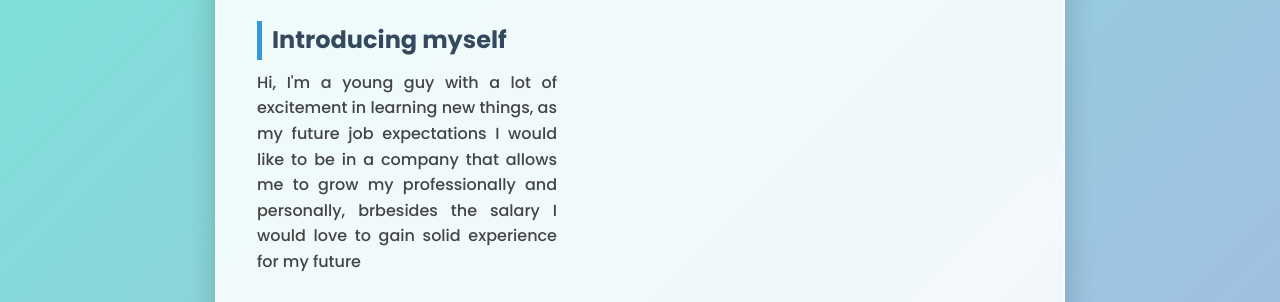
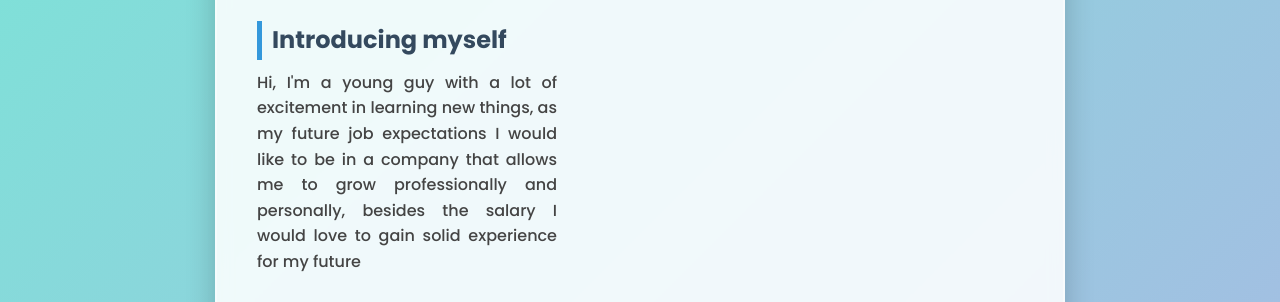
Before and after one commit to S1RZA/Riwi, a plain HTML site: page cv/index.html in a window 1280 px wide. Shown: the part 573-875 px from the top of the page. Drawn offline with Linux system fonts and the light colour scheme.

Commit message:
Update index.html

```diff
--- a/cv/index.html
+++ b/cv/index.html
@@ -27,7 +27,7 @@
 
     <div>
         <h2 class="titles">Introducing myself</h2>
-        <p style="display: block;width: 300px; text-align: justify;"> Hi, I'm a young guy with a lot of excitement in learning new things, as my future job expectations I would like to be in a company that allows me to grow my professionally and personally, brbesides the salary I would love to gain solid experience for my future</p>
+        <p style="display: block;width: 300px; text-align: justify;"> Hi, I'm a young guy with a lot of excitement in learning new things, as my future job expectations I would like to be in a company that allows me to grow professionally and personally, besides the salary I would love to gain solid experience for my future</p>
     </div>
 
 
```
